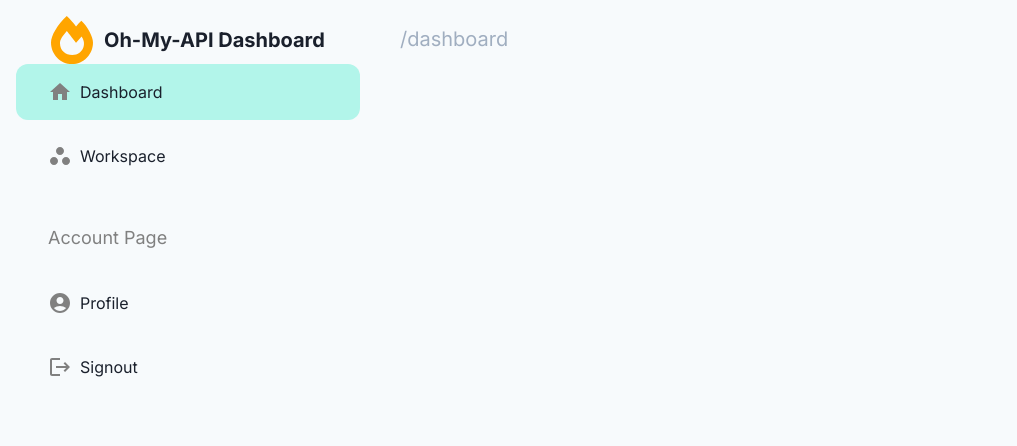
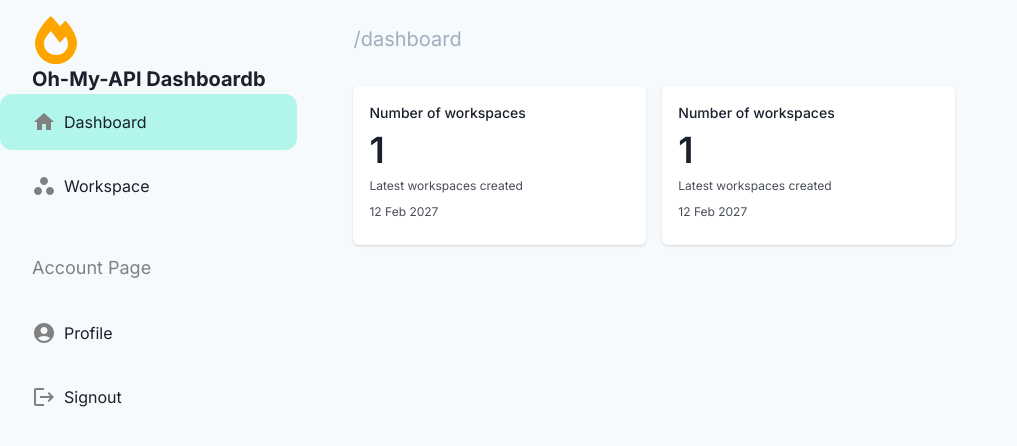
Before and after one commit to SeptAlfauzan/oh-my-api, a Next.js app: page /dashboard in a window 1280 px wide. Shown: the top 446 px of the page, without its empty margins (0-1017 px from the left). Built offline with nearby package versions, Linux system fonts and the light colour scheme.

Commit message:
feat: responsive design for sidebar

```diff
--- a/src/app/dashboard/dashboard_sidebar.tsx
+++ b/src/app/dashboard/dashboard_sidebar.tsx
@@ -2,14 +2,15 @@
 import { useRouter } from "next/navigation";
 import { SidebarItem } from "../../interfaces.jsx";
 // import Sidebar from "@/app/widgets/sidebar";
+import { useState } from "react";
 import {
   MdAccountCircle,
   MdHome,
   MdLogout,
   MdWorkspaces,
 } from "react-icons/md";
-import { useState } from "react";
 import Sidebar from "../widgets/sidebar";
+import { BoxProps, ChakraProps } from "@chakra-ui/react";
 
 export default function DashboardSidebar() {
   const [activeIndex, setActiveIndex] = useState(0);
@@ -58,6 +59,5 @@ export default function DashboardSidebar() {
       isSeparator: false,
     },
   ];
-
   return <Sidebar items={sidebarItems} activeItemIndex={activeIndex} />;
 }
--- a/src/app/dashboard/page.tsx
+++ b/src/app/dashboard/page.tsx
@@ -1,20 +1,43 @@
 "use client";
 
 import DashboardContainer from "@/app/widgets/dashboard_container";
-import { Box, SimpleGrid } from "@chakra-ui/react";
+import {
+  Box,
+  Card,
+  SimpleGrid,
+  Stat,
+  StatHelpText,
+  StatLabel,
+  StatNumber,
+} from "@chakra-ui/react";
 import DashboardSidebar from "./dashboard_sidebar";
 export default function Dashboard() {
   return (
-    <Box
-      display={"flex"}
-      background={"gray.50"}
-      minHeight={"100vh"}
-      paddingTop={4}
-      gap={10}
-    >
+    <Box display={"flex"} background={"gray.50"} minHeight={"100vh"} gap={10}>
       <DashboardSidebar />
       <DashboardContainer>
-        <SimpleGrid columns={3} spacing={4}></SimpleGrid>
+        <SimpleGrid columns={{ base: 1, md: 3 }} spacing={4}>
+          <Card padding={4}>
+            <Stat>
+              <StatLabel>Number of workspaces</StatLabel>
+              <StatNumber fontSize={"4xl"}>1</StatNumber>
+              <StatHelpText fontSize={12}>
+                Latest workspaces created
+              </StatHelpText>
+              <StatHelpText fontSize={12}>12 Feb 2027</StatHelpText>
+            </Stat>
+          </Card>
+          <Card padding={4}>
+            <Stat>
+              <StatLabel>Number of workspaces</StatLabel>
+              <StatNumber fontSize={"4xl"}>1</StatNumber>
+              <StatHelpText fontSize={12}>
+                Latest workspaces created
+              </StatHelpText>
+              <StatHelpText fontSize={12}>12 Feb 2027</StatHelpText>
+            </Stat>
+          </Card>
+        </SimpleGrid>
       </DashboardContainer>
     </Box>
   );
--- a/src/app/widgets/dashboard_container.tsx
+++ b/src/app/widgets/dashboard_container.tsx
@@ -8,7 +8,7 @@ type Props = {
 export default function DashboardContainer({ children }: Props) {
   const pathname = usePathname();
   return (
-    <Box flex={1}>
+    <Box flex={1} padding={{ base: 8, md: 4 }}>
       <Text pt={2} mb={8} fontSize={"xl"} color={"gray.400"}>
         {pathname}
       </Text>
--- a/src/app/widgets/sidebar.tsx
+++ b/src/app/widgets/sidebar.tsx
@@ -1,7 +1,17 @@
 "use client";
-import { Box, List, ListItem, Text } from "@chakra-ui/react";
+import {
+  Box,
+  BoxProps,
+  ChakraProps,
+  IconButton,
+  List,
+  ListItem,
+  Text,
+} from "@chakra-ui/react";
 import { FaFireAlt } from "react-icons/fa";
 import { SidebarItem } from "@/interfaces";
+import { useState } from "react";
+import { MdMenu } from "react-icons/md";
 
 type Props = {
   activeItemIndex: number;
@@ -9,12 +19,44 @@ type Props = {
 };
 
 export default function Sidebar({ items, activeItemIndex }: Props) {
+  const [smMenuOn, setSmMenuOn] = useState(false);
+  const toggleMenu = () => setSmMenuOn(!smMenuOn);
   return (
-    <Box width={{ lg: 360 }} paddingLeft={4}>
-      <Box paddingX={8} display={"flex"} alignItems={"center"} gap={2}>
+    <Box
+      // onClick={() => setSmMenuOn(true)}
+      // width={{ base: !smMenuOn ? 48 : "100vw", md: 360 }}
+      // position={"relative"}
+      position={{ base: "absolute", md: "relative" }}
+    >
+      <IconButton
+        icon={<MdMenu />}
+        onClick={toggleMenu}
+        aria-label={""}
+        zIndex={3}
+        alignItems={"center"}
+        // position={"absolute"}
+        display={{ base: "block", md: "none" }}
+      />
+      <Box
+        zIndex={2}
+        top={0}
+        position={{
+          base: !smMenuOn ? "relative" : "absolute",
+          md: "relative",
+        }}
+        display={{
+          base: !smMenuOn ? "none" : "flex",
+          md: "flex",
+        }}
+      >
+        <Box
+          backgroundColor={{ base: "background", md: "transparent" }}
+          height={"100vh"}
+        >
+          <Box paddingX={8} paddingTop={4} alignItems={"center"} gap={2}>
             <FaFireAlt size={48} color="orange" />
             <Text fontWeight={"bold"} fontSize={"xl"}>
-          Oh-My-API Dashboard
+              Oh-My-API Dashboard{smMenuOn ? "a" : "b"}
             </Text>
           </Box>
           <List spacing={2}>
@@ -27,9 +69,14 @@ export default function Sidebar({ items, activeItemIndex }: Props) {
                 </ListItem>
               ) : (
                 <ListItem
-              backgroundColor={activeItemIndex == i ? "teal.100" : undefined}
+                  backgroundColor={
+                    activeItemIndex == i ? "teal.100" : undefined
+                  }
                   key={i}
-              onClick={e.onClick}
+                  onClick={() => {
+                    setSmMenuOn(false);
+                    e.onClick();
+                  }}
                   borderRadius={12}
                   paddingX={8}
                   paddingY={4}
@@ -47,5 +94,7 @@ export default function Sidebar({ items, activeItemIndex }: Props) {
             )}
           </List>
         </Box>
+      </Box>
+    </Box>
   );
 }
```
Also changed, not shown: src/app/dashboard/workspaces/page.tsx (+1 -7 lines). Lines whose indentation alone changed are shown as unchanged.
